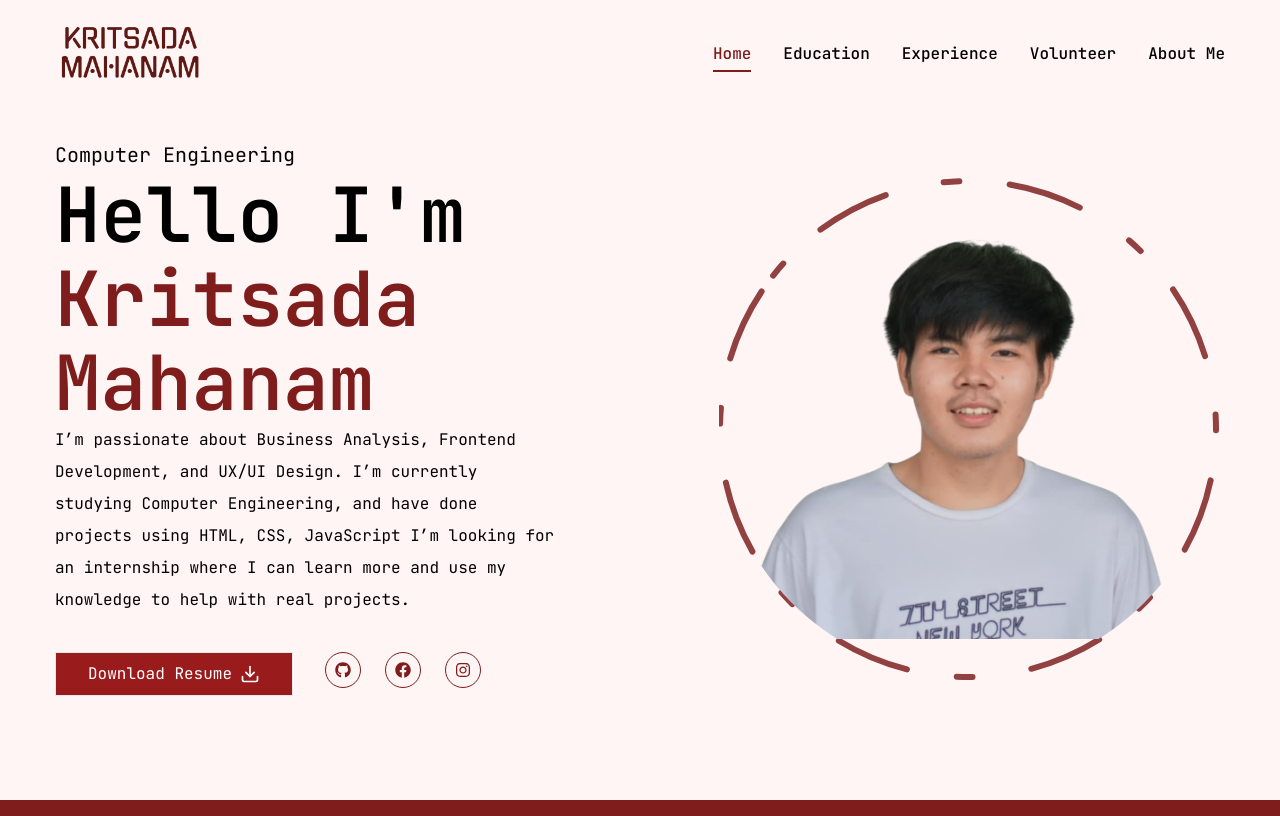
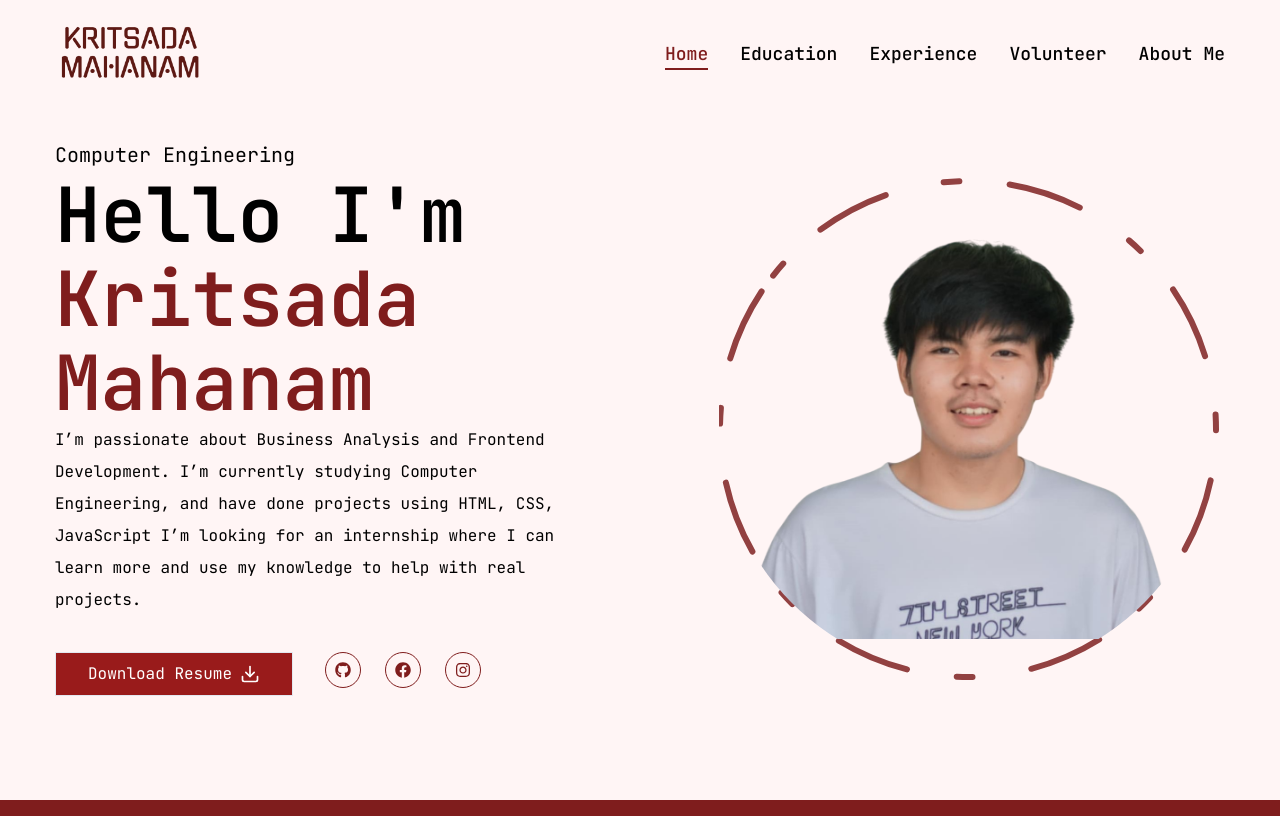
Before and after one commit to kritsada653040438/kritsada-resume-2024, a Next.js app: page / in a window 1280 px wide. Built offline with nearby package versions, Linux system fonts and the light colour scheme.

Commit message:
fix navbar and some information

```diff
--- a/app/Experience/page.jsx
+++ b/app/Experience/page.jsx
@@ -34,7 +34,7 @@ const projrects = [
     num: "02",
     title: "Learning full-stack programming",
     desc: "This Web Application Development course allowed me to take on the dual responsibility of Frontend development (UI), and Backend development (database system).",
-    stack: [{ name: "Html" }, { name: "CSS" }, { name: "Javascript" }, { name: "MondoDB" }],
+    stack: [{ name: "Html" }, { name: "CSS" }, { name: "Javascript" }, { name: "MongoDB" }, { name: "React" }, { name: "Node.js" }],
     img: "/assets/work/thumb2.png",
     live: "",
     github: "https://github.com/kritsada653040438/Kritsada-4386-webapp-labs.git",
@@ -43,10 +43,10 @@ const projrects = [
     num: "03",
     title: "random food Web Developer",
     desc: "In this Web Application Development course project, I was responsible for the Frontend development of the entire website, co-developing the Backend, and collaborating on UX/UI design",
-    stack: [{ name: "Html" }, { name: "CSS" }, { name: "Javascript" }, { name: "Next.js"} , { name: "MondoDB" }],
+    stack: [{ name: "Html" }, { name: "CSS" }, { name: "Javascript" }, { name: "Next.js"} , { name: "MongoDB" }],
     img: "/assets/work/thumb3.png",
     live: "",
-    github: "https://github.com/kritsada653040438/DishXDash.git",
+    github: "https://github.com/kritsada653040438/Webapp-Project-DishXDash.git",
   },
 ];
 
--- a/app/page.jsx
+++ b/app/page.jsx
@@ -16,8 +16,7 @@ const Home = () => {
               <span className="text-red-900">Kritsada Mahanam</span>
             </h1>
             <p className="max-w-[500px] mb-9 text-gray/80">
-              I’m passionate about Business Analysis, Frontend Development, and
-              UX/UI Design. I’m currently studying Computer Engineering, and
+              I’m passionate about Business Analysis and Frontend Development. I’m currently studying Computer Engineering, and
               have done projects using HTML, CSS, JavaScript I’m looking for an
               internship where I can learn more and use my knowledge to help
               with real projects.
--- a/components/Header.jsx
+++ b/components/Header.jsx
@@ -15,11 +15,11 @@ const Header = () => {
           />
         </Link>
         {/* desktop nav and button */}
-        <div className="hidden xl:flex items-center gap-8">
+        <div className="hidden xl:flex items-center gap-8 text-lg">
         <Nav/>
         </div>
         {/* mobile nav */}
-        <div className="xl:hidden">
+        <div className="xl:hidden ">
           <MobileNav />
         </div>
       </div>
--- a/components/MobileNav.jsx
+++ b/components/MobileNav.jsx
@@ -43,11 +43,11 @@ const MobileNav = () => {
             height={50}
           />
       </div>
-      <nav className="mt-28 flex flex-col justify-center items-center gap-8">
+      <nav className="mt-28 flex flex-col justify-center items-center gap-9">
         {links.map((link, index) => {
           return (
             <Link key={index} href={link.path} className={`${link.path === pathname && "text-red-900 border-b-2 border-red-900"}
-                      capitalize font-medium hover:text-red-900 transition-all`}>
+                      capitalize font-medium hover:text-red-900 transition-all text-lg`}>
               {link.name}
             </Link>
           );
```
